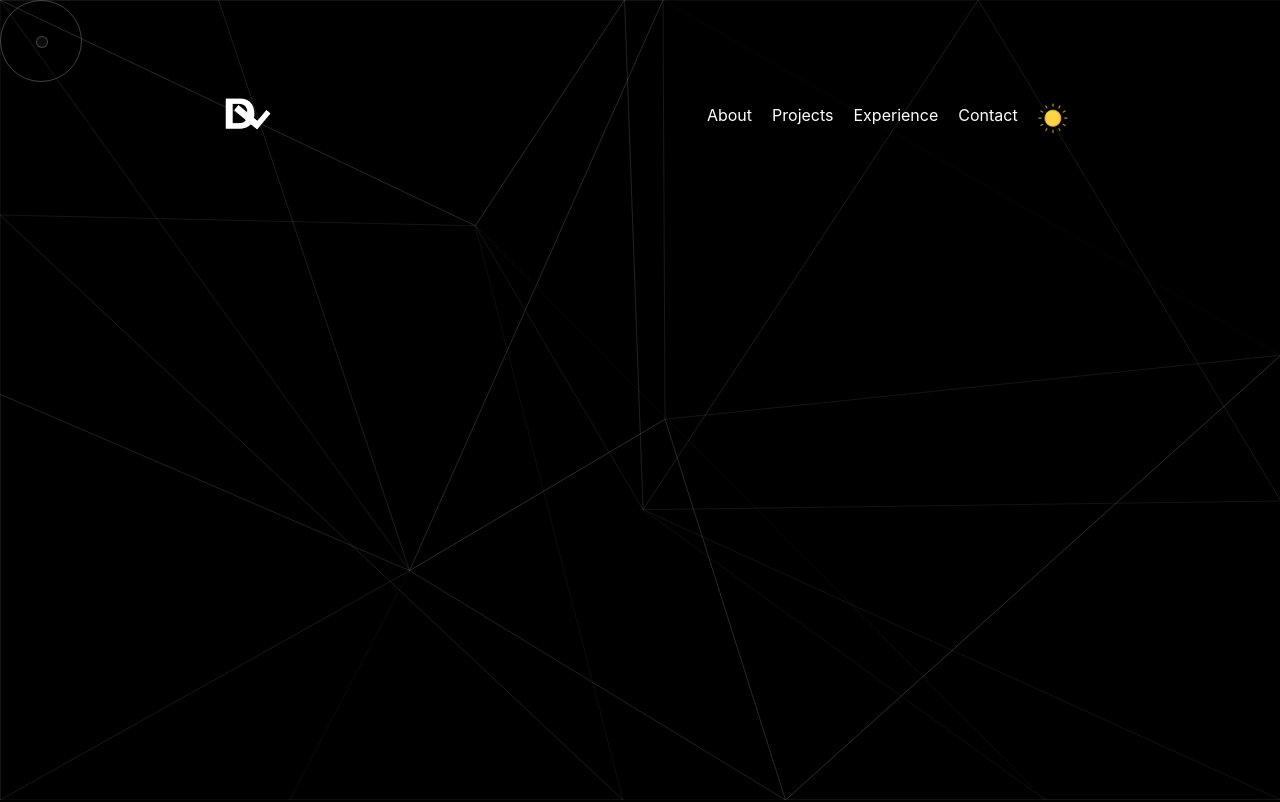
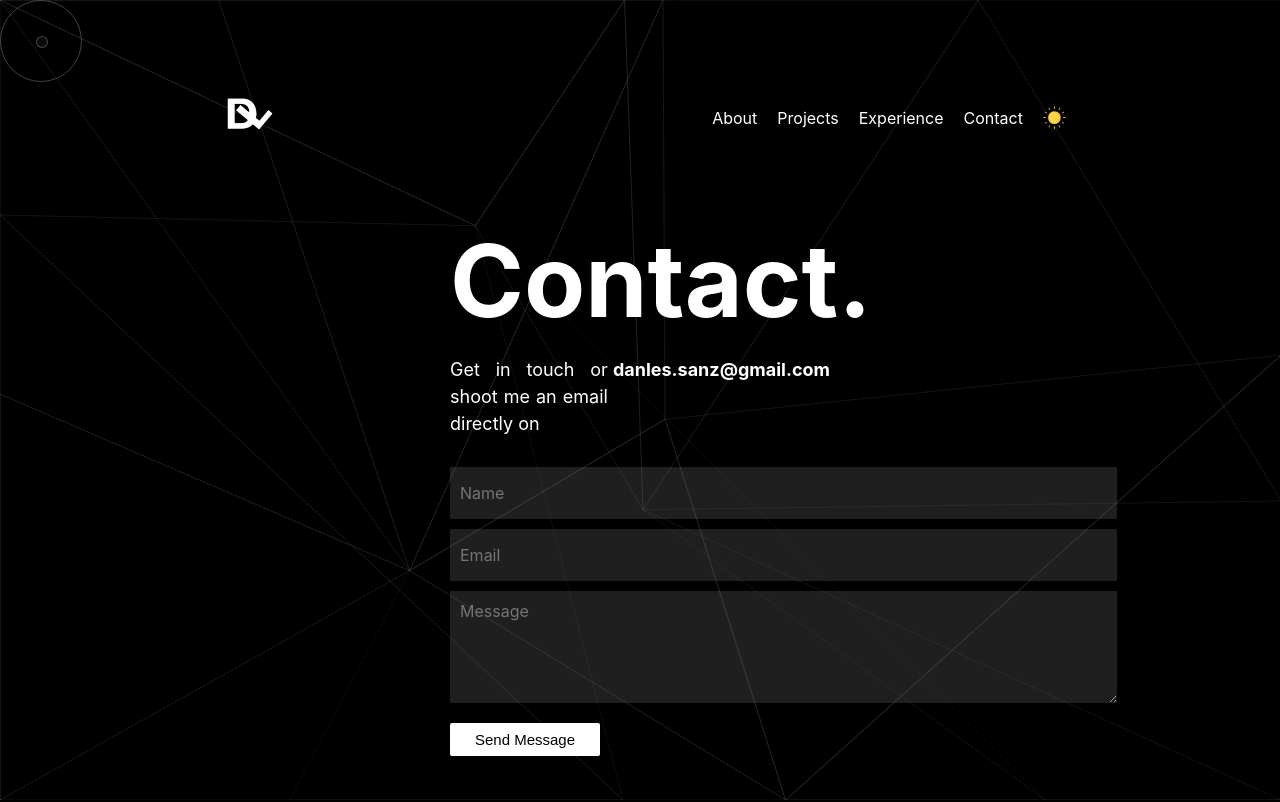
Before and after one commit to dan2xsanz/my-portfolio, a React (Vite) app in the folder my-portfolio-2024/: page /contact in a window 1280 px wide. Shown: the top 802 px of the page. Built offline with nearby package versions, Linux system fonts and the light colour scheme.

Commit message:
apply contacts

```diff
--- a/my-portfolio-2024/src/common/label/label.css
+++ b/my-portfolio-2024/src/common/label/label.css
@@ -6,6 +6,11 @@
 .label-default-style {
   font-size: 18px;
   font-weight: 400;
+}
+
+.label-default-style.bold {
+  font-size: 18px;
+  font-weight: bolder;
 }
 
 .label-default-style.italic {
@@ -33,8 +38,8 @@
 }
 
 .label-small-style {
-    font-size: 13px;
-    font-weight: 100;
-    margin-top: 10px;
-    text-align: justify;
+  font-size: 13px;
+  font-weight: 100;
+  margin-top: 10px;
+  text-align: justify;
 }
--- a/my-portfolio-2024/src/common/label/label.tsx
+++ b/my-portfolio-2024/src/common/label/label.tsx
@@ -3,6 +3,7 @@ import "./label.css";
 export enum LabelSize {
   PAGE_TITLE_BOLD,
   DEFAULT_ITALIC,
+  DEFAULT_BOLD,
   DIV_TITLE_BOLD,
   LARGE_BOLD,
   LARGE,
@@ -29,6 +30,9 @@ export const Label = (props: LabelInterface) => {
     case LabelSize.DEFAULT: {
       return <label className="label-default-style">{labelText}</label>;
     }
+    case LabelSize.DEFAULT_BOLD: {
+      return <label className="label-default-style bold">{labelText}</label>;
+    }
     case LabelSize.DEFAULT_ITALIC: {
       return <label className="label-default-style italic">{labelText}</label>;
     }
--- a/my-portfolio-2024/src/common/recommendation-details/recommendation-details.css
+++ b/my-portfolio-2024/src/common/recommendation-details/recommendation-details.css
@@ -1,6 +1,6 @@
 .recommendation-details-container-style {
   padding: 10px;
-  height: 200px;
+  height: 160px;
   width: 900px;
   border-radius: 5px;
   position: relative;
@@ -37,8 +37,7 @@
   text-align: justify;
   overflow: auto;
   max-height: 100px;
-  margin: 15px;
-  margin-top: -10px;
+  margin-bottom: 15px;
 }
 
 .recommendation-description-style::-webkit-scrollbar {
--- a/my-portfolio-2024/src/common/recommendation-details/recommendation-details.tsx
+++ b/my-portfolio-2024/src/common/recommendation-details/recommendation-details.tsx
@@ -1,5 +1,4 @@
 import { getCardBackground } from "../../functions";
-import profile from "../../assets/profile.png";
 import { useEffect, useState } from "react";
 import { darkModeStore } from "../../store";
 import { Label, LabelSize } from "../label";
@@ -48,19 +47,12 @@ export const RecommendationDetails = (
       className="recommendation-details-container-style"
       style={{ backgroundColor: cardBackground }}
     >
-      {/* The content wrapper to apply the transition */}
       <div
         className={`recommendation-details-content ${
           showContent ? "show" : ""
         }`}
       >
         <div className="recommendation-profile-name-style">
-          <img
-            style={{ marginRight: "5px" }}
-            src={profile}
-            height={90}
-            width={90}
-          />
           <div className="recommendation-name-position-style">
             <Label labelSize={LabelSize.LARGE_BOLD} labelText={name} />
             <div className="recommendation-position-style">
--- /dev/null
+++ b/my-portfolio-2024/src/components/contact/contact-style.css
@@ -0,0 +1,50 @@
+.contact-container-style {
+  padding-left: 450px;
+  padding-right: 450px;
+  padding-bottom: 100px;
+  position: relative;
+}
+
+.contact-text-container {
+  margin-top: 50px;
+}
+
+.contact-link-container {
+  position: relative;
+  display: flex;
+  align-items: center;
+  gap: 20px;
+}
+
+.input-name-style-dark {
+  font-size: medium;
+  border: none;
+  width: 655px;
+  height: 50px;
+  outline: none;
+  padding-left: 10px;
+  border-bottom: none;
+  background-color: rgba(128, 128, 128, 0.24);
+  font-family: Inter, system-ui, Avenir, Helvetica, Arial, sans-serif;
+}
+
+.input-name-style-dark:focus {
+  border-bottom: 2px solid white;
+}
+
+.input-name-style-light {
+  font-size: medium;
+  border: none;
+  width: 655px;
+  height: 50px;
+  outline: none;
+  padding-left: 10px;
+  border-bottom: none;
+  color: black;
+  background-color: rgba(128, 128, 128, 0.171);
+  font-family: Inter, system-ui, Avenir, Helvetica, Arial, sans-serif;
+}
+
+.input-name-style-light:focus {
+  border-bottom: 2px solid black;
+}
--- /dev/null
+++ b/my-portfolio-2024/src/components/contact/contact.tsx
@@ -0,0 +1,105 @@
+import { darkModeStore, selectedScreenStore } from "../../store";
+import { useNavigate } from "react-router-dom";
+import { Footer } from "../footer";
+import { useEffect } from "react";
+import {
+  HeaderEnums,
+  ButtonSize,
+  LabelSize,
+  Button,
+  Label,
+} from "../../common";
+
+import "./contact-style.css";
+
+export const Contact = () => {
+  const { mode } = darkModeStore();
+
+  // SELECTED SCREEN STORE
+  const { setSelectedScreen } = selectedScreenStore();
+
+  // ROUTING NAVIGATION
+  const navigate = useNavigate();
+
+  // AUTO SCROLL ON TOP
+  useEffect(() => {
+    window.scrollTo(0, 0);
+  }, []);
+
+  return (
+    <div className="contact-container-style">
+      <div className="contact-text-container">
+        <Label labelSize={LabelSize.PAGE_TITLE_BOLD} labelText={"Contact."} />
+      </div>
+      <div className="details-style">
+        <div style={{ display: "flex", gap: "5px" }}>
+          <Label
+            labelSize={LabelSize.DEFAULT}
+            labelText={`Get in touch or shoot me an email directly on`}
+          />
+          <Label
+            labelSize={LabelSize.DEFAULT_BOLD}
+            labelText={`danles.sanz@gmail.com`}
+          />
+        </div>
+        <div
+          style={{
+            marginTop: "30px",
+            display: "flex",
+            flexDirection: "column",
+            gap: "10px",
+          }}
+        >
+          <input
+            type="text"
+            className={
+              mode === "white"
+                ? "input-name-style-dark"
+                : "input-name-style-light"
+            }
+            placeholder="Name"
+          />
+          <input
+            type="text"
+            className={
+              mode === "white"
+                ? "input-name-style-dark"
+                : "input-name-style-light"
+            }
+            placeholder="Email"
+          />
+          <textarea
+            style={{ height: "100px", paddingTop: "10px" }}
+            className={
+              mode === "white"
+                ? "input-name-style-dark"
+                : "input-name-style-light"
+            }
+            placeholder="Message"
+            rows={5}
+            cols={20}
+          />
+        </div>
+      </div>
+      <div
+        style={{
+          marginTop: "20px",
+        }}
+      >
+        <Button
+          size={ButtonSize.large}
+          label={"Send Message"}
+          onClick={() => {}}
+        />
+      </div>
+      {/* FOOTER */}
+      <Footer
+        navigationMessage={"Go Back Home"}
+        onClickNavigation={() => {
+          setSelectedScreen(HeaderEnums.INTRODUCTION);
+          navigate("/");
+        }}
+      />
+    </div>
+  );
+};
--- /dev/null
+++ b/my-portfolio-2024/src/components/contact/index.ts
@@ -0,0 +1 @@
+export * from "./contact";
--- a/my-portfolio-2024/src/components/footer/footer.style.css
+++ b/my-portfolio-2024/src/components/footer/footer.style.css
@@ -13,6 +13,7 @@
     display: flex;
     font-size: 18px;
     width: 100%;
+    font-weight: 400px;
     cursor: pointer;
   }
 
--- a/my-portfolio-2024/src/components/header/header.tsx
+++ b/my-portfolio-2024/src/components/header/header.tsx
@@ -5,7 +5,6 @@ import { useNavigate } from "react-router-dom";
 import { useEffect, useState } from "react";
 import "./header-style.css";
 import {
-  DarkModeIcon,
   HeaderButton,
   HeaderEnums,
   UpButtonIcon,
@@ -118,8 +117,8 @@ export const Header = () => {
         {mode !== "black" ? (
           <img
             src={sun}
-            height={30}
-            width={30}
+            height={23}
+            width={23}
             onClick={onChangeTheme}
             className="icon-mode-display"
           />
--- a/my-portfolio-2024/src/components/index.ts
+++ b/my-portfolio-2024/src/components/index.ts
@@ -5,3 +5,4 @@ export * from "./projects/project";
 export * from "./about/about";
 export * from "./footer/footer";
 export * from "./experience/experience";
+export * from "./contact/contact";
--- a/my-portfolio-2024/src/main.tsx
+++ b/my-portfolio-2024/src/main.tsx
@@ -6,6 +6,7 @@ import {
   Header,
   About,
   Experience,
+  Contact,
 } from "./components";
 
 import { createRoot } from "react-dom/client";
@@ -26,6 +27,7 @@ const App = () => {
           <Route path="/about" element={<About />} />
           <Route path="/projects" element={<Projects />} />
           <Route path="/experience" element={<Experience />} />
+          <Route path="/contact" element={<Contact />} />
           {/*TODO: Catch all invalid paths and show the Unauthorized screen */}
           {/* <Route path="*" element={<Unauthorized />} /> */}
         </Routes>
```
